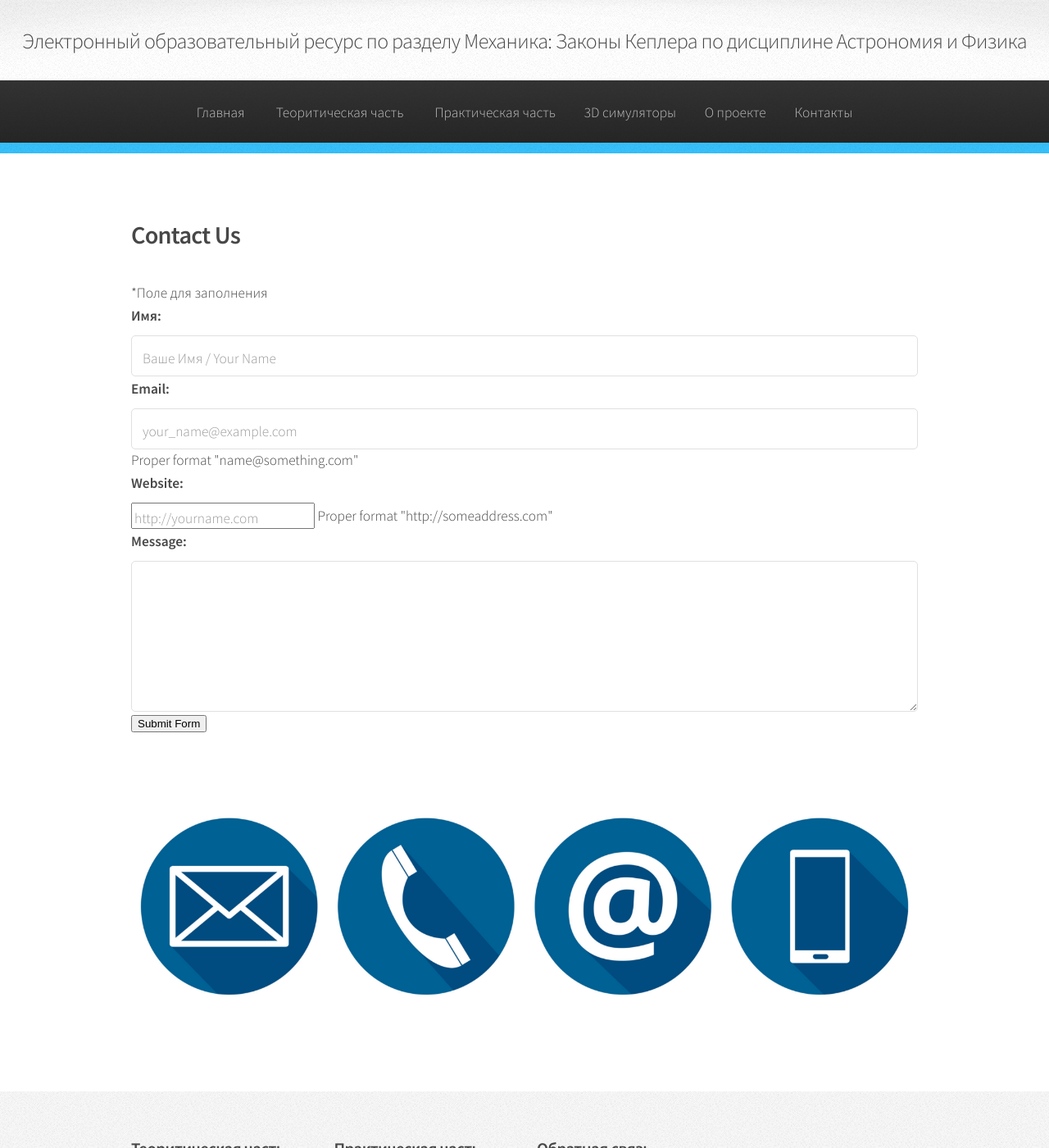
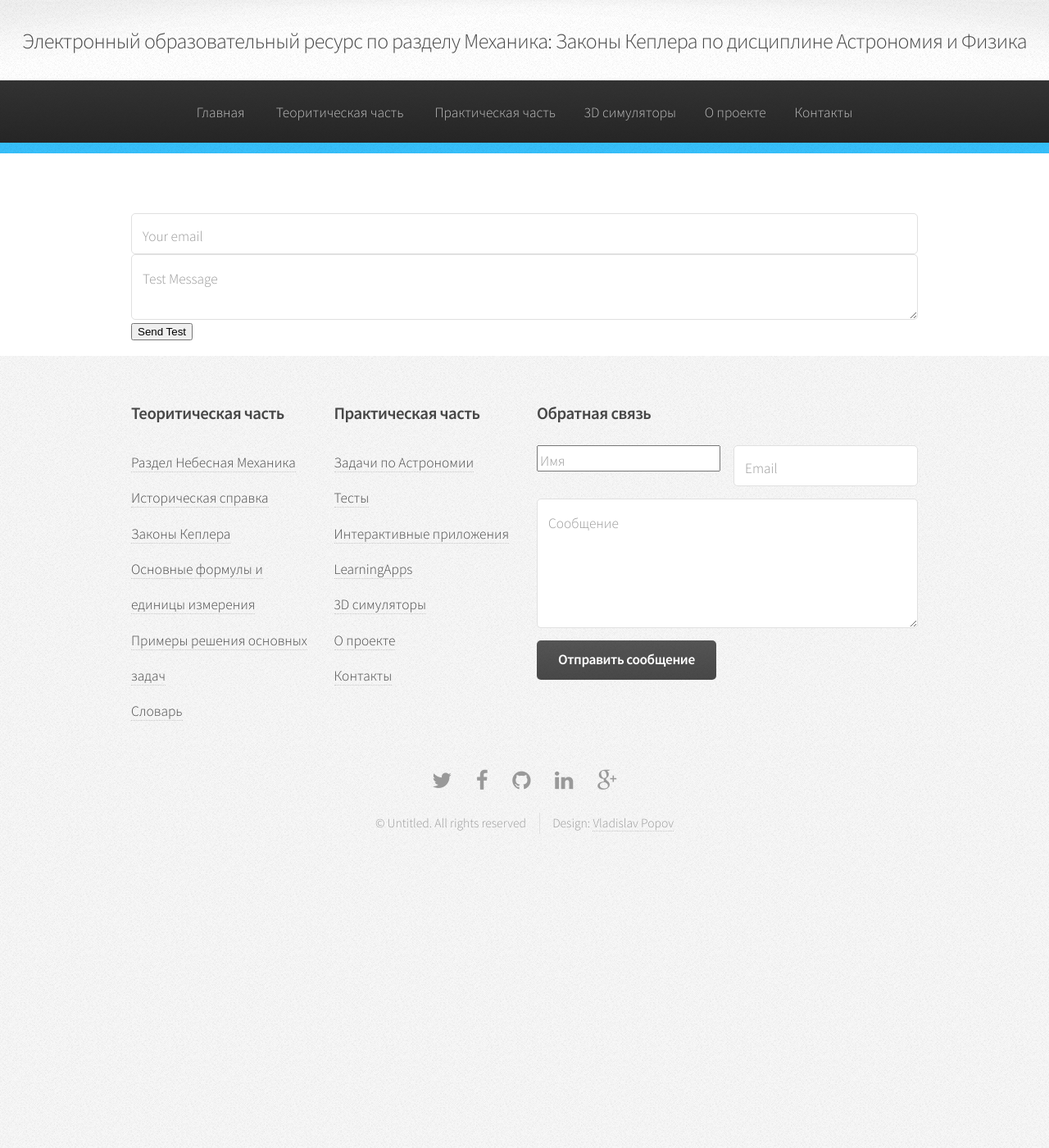
Before and after one commit to VlPop/VlPop.github.io, a Jekyll site: the page built from Contacts.html, in a window 1280 px wide and 1400 px high. Shown: the whole window at 82% size. Built offline with Jekyll 4.4.1, drawn with Linux system fonts in a browser that asks for light colours.

Commit message:
Update Contacts.html

```diff
--- a/Contacts.html
+++ b/Contacts.html
@@ -22,36 +22,11 @@ layout: default
 
 </head>
 <body>
-<form class="contact_form" action="#" method="post" name="contact_form">
-    <ul>
-        <li>
-             <h2>Contact Us</h2>
-             <span class="required_notification">*Поле для заполнения</span>
-        </li>
-        <li>
-            <label for="name">Имя:</label>
-            <input type="text"  placeholder="Ваше Имя / Your Name" required />
-        </li>
-        <li>
-            <label for="email">Email:</label>
-            <input type="email" name="email" placeholder="your_name@example.com" required />
-            <span class="form_hint">Proper format "name@something.com"</span>
-        </li>
-        <li>
-            <label for="website">Website:</label>
-            <input type="url" name="website" placeholder="http://yourname.com" required pattern="(http|https)://.+"/>
-            <span class="form_hint">Proper format "http://someaddress.com"</span>
-        </li>
-        <li>
-            <label for="message">Message:</label>
-            <textarea name="message" cols="40" rows="6" required ></textarea>
-        </li>
-        <li>
-        	<button class="submit" type="submit">Submit Form</button>
-        </li>
-    </ul>
+<form method="POST" action="https://formspree.io/YOUREMAILHERE">
+  <input type="email" name="email" placeholder="Your email">
+  <textarea name="message" placeholder="Test Message"></textarea>
+  <button type="submit">Send Test</button>
 </form>
-	<span class="image featured"><img src="{{ site.baseurl }}/assets/images/c_img.png" alt="" /></span>
 </body>
 </html>
 					</article>
```
